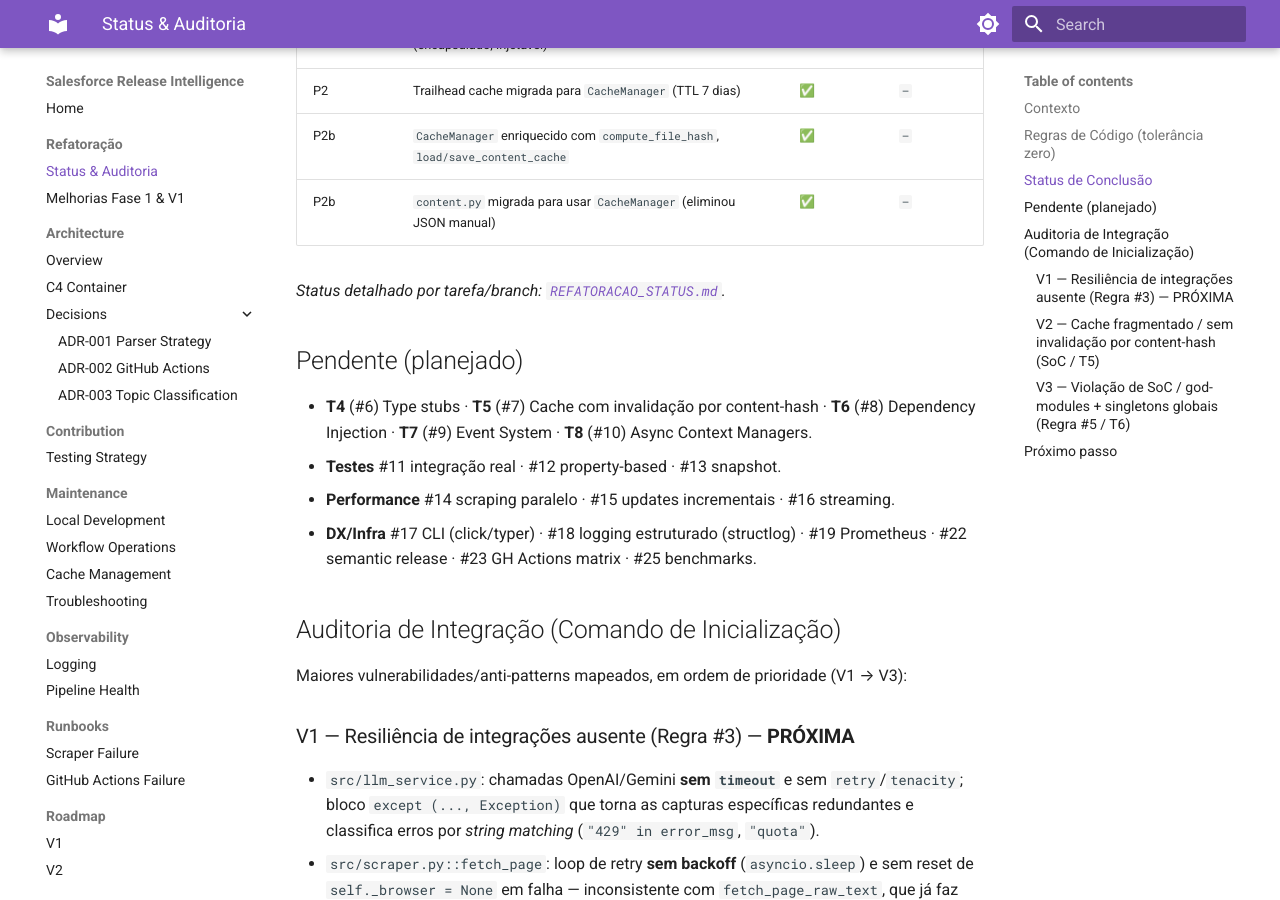
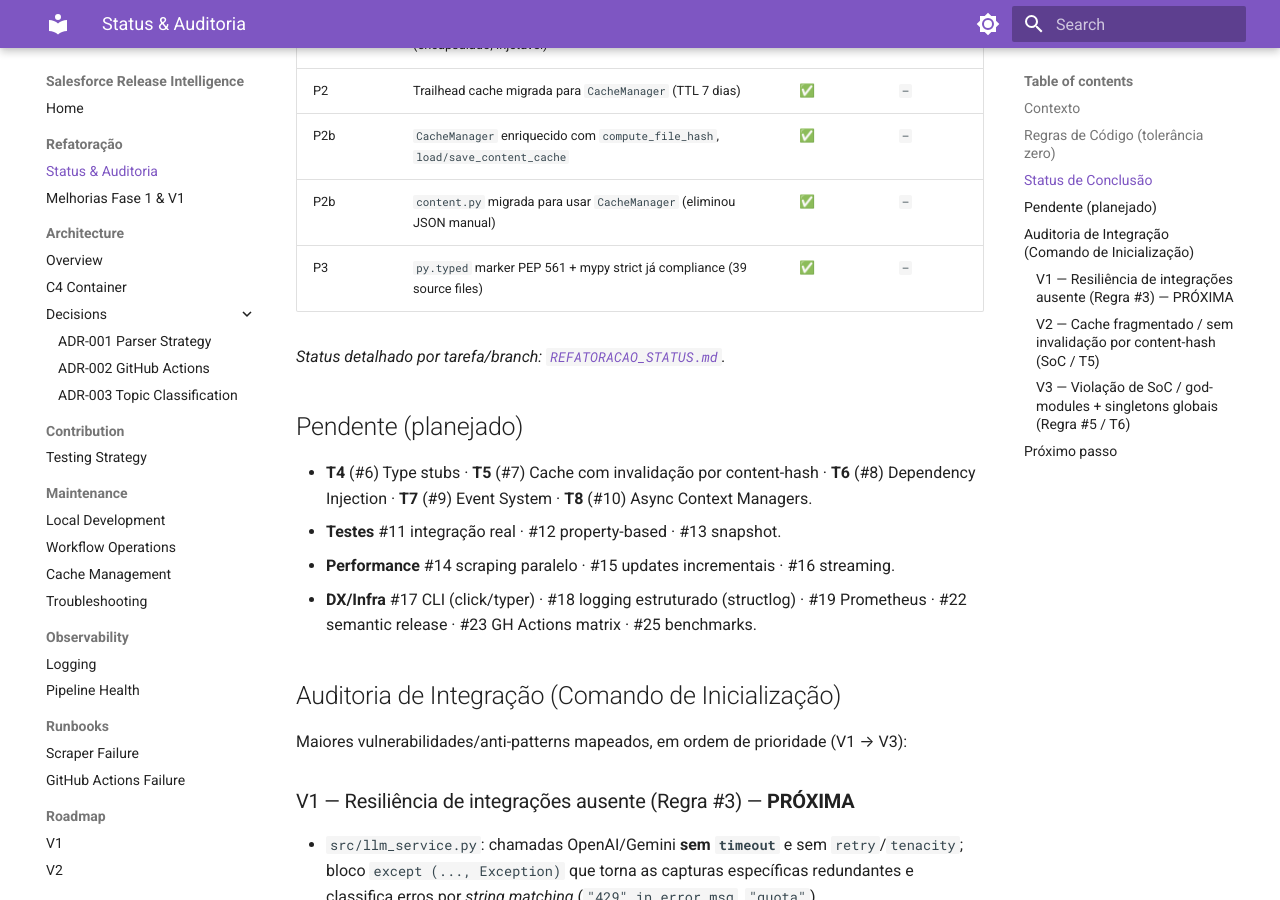
Before and after one commit to Fatal1tyBarucco/Salesforce-WebDev, an MkDocs documentation site: the page built from docs/refatoracao.md, in a window 1280 px wide and 900 px high, scrolled down 2686 px. Built offline with MkDocs 1.6.1 and Material for MkDocs 9.7.7, drawn with Linux system fonts in a browser that asks for light colours.

Commit message:
chore(p3): add py.typed marker for PEP 561 compliance
- src/py.typed marker enables type checking for package consumers
- mypy strict already passes (39 source files, 0 errors)
- All Playwright types properly annotated in scraper.py

Coverage: 95.71% | Ruff: pass | Black: pass | Mypy strict: pass

```diff
--- a/docs/refatoracao.md
+++ b/docs/refatoracao.md
@@ -55,6 +55,7 @@
 | P2 | Trailhead cache migrada para `CacheManager` (TTL 7 dias) | ✅ | `—` |
 | P2b | `CacheManager` enriquecido com `compute_file_hash`, `load/save_content_cache` | ✅ | `—` |
 | P2b | `content.py` migrada para usar `CacheManager` (eliminou JSON manual) | ✅ | `—` |
+| P3 | `py.typed` marker PEP 561 + mypy strict já compliance (39 source files) | ✅ | `—` |
 
 _Status detalhado por tarefa/branch: [`REFATORACAO_STATUS.md`](https://github.com/Fatal1tyBarucco/Salesforce-WebDev/blob/main/REFATORACAO_STATUS.md)._
 
```
Also changed, not shown: 1 other file.
